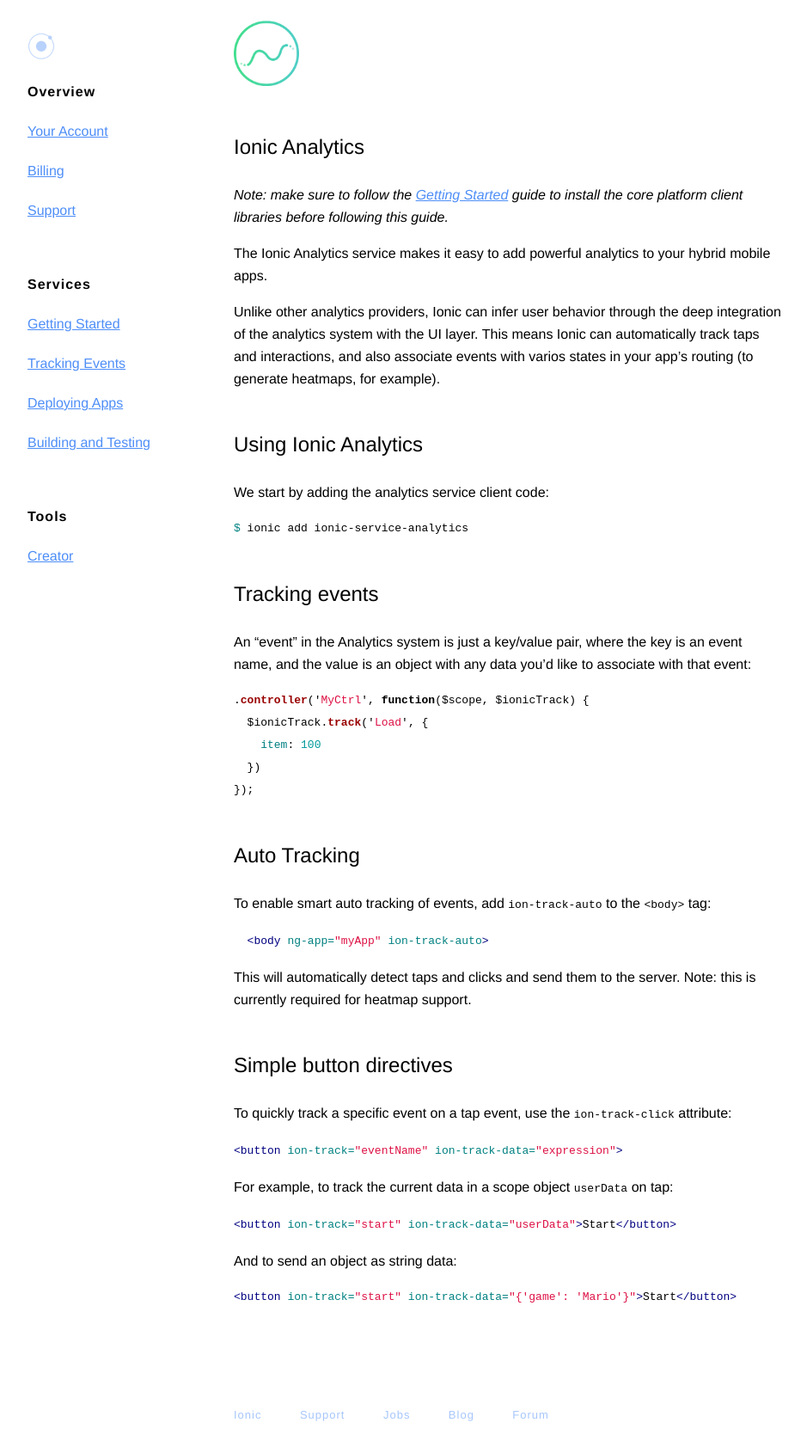
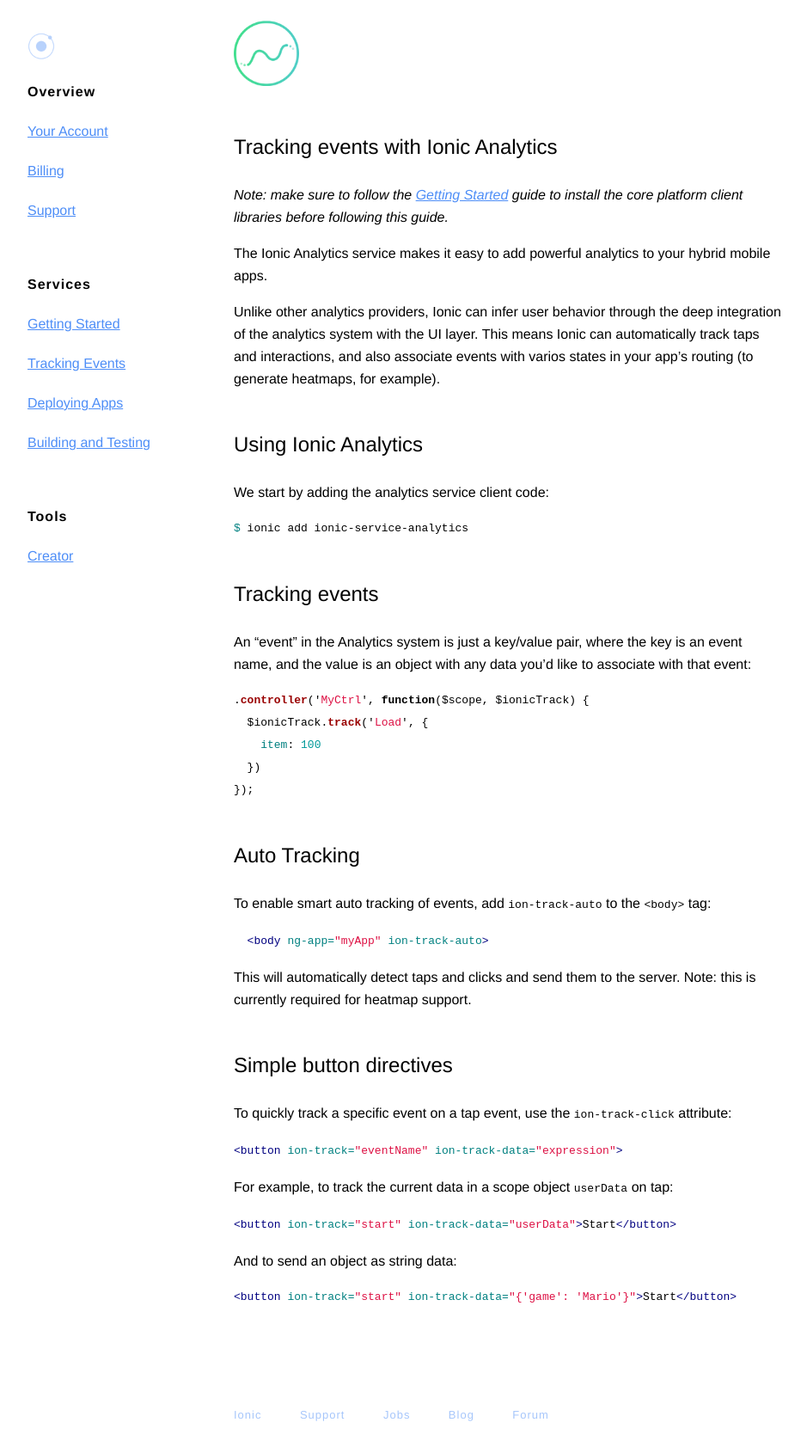
Before and after one commit to ionic-team/ionic-io-docs, a Jekyll site: the page built from services/analytics.md, in a window 1280 px wide. Shown: the whole page at 86% size, without its empty margins (128-1067 px from the left). Built offline with Jekyll 4.4.1, drawn with Linux system fonts in a browser that asks for light colours; some web fonts are replaced; Markdown is read by kramdown in place of the engine named in the settings.

Commit message:
Update analytics.md

```diff
--- a/services/analytics.md
+++ b/services/analytics.md
@@ -4,7 +4,7 @@
 
 <img src="/img/analytics-preview.png" style="width: 76px">
 
-Ionic Analytics
+Tracking events with Ionic Analytics
 -----
 
 *Note: make sure to follow the [Getting Started](/services/getting-started) guide to install the core platform client libraries
```
